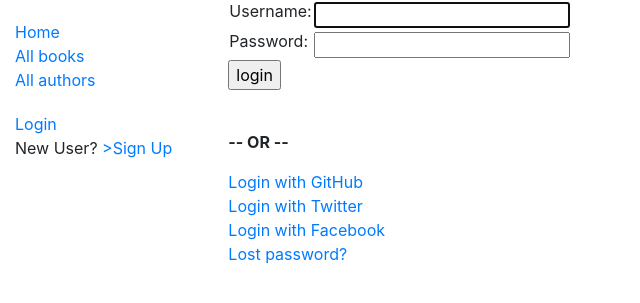
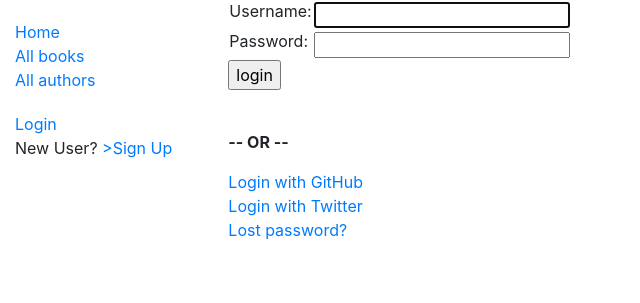
Before and after one commit to IBRAHIM-kd/Ib-Catalog, a Django app: page /accounts/login/ in a window 1280 px wide. Shown: the top 303 px of the page, without its empty margins (0-640 px from the left). Run offline with Django 3.2, Linux system fonts and the light colour scheme; some libraries are stand-ins or nearby versions.

Commit message:
Social facebook account excluding ****

```diff
--- a/templates/registration/login.html
+++ b/templates/registration/login.html
@@ -35,7 +35,6 @@
   <p><strong>-- OR --</strong></p>
   <a href="{% url 'social:begin' 'github' %}">Login with GitHub</a><br>
   <a href="{% url 'social:begin' 'twitter' %}">Login with Twitter</a><br>
-  <a href="{% url 'social:begin' 'facebook' %}">Login with Facebook</a>
 
 {# Assumes you setup the password_reset view in your URLconf #}
 <p><a href="{% url 'password_reset' %}">Lost password?</a></p>
```
